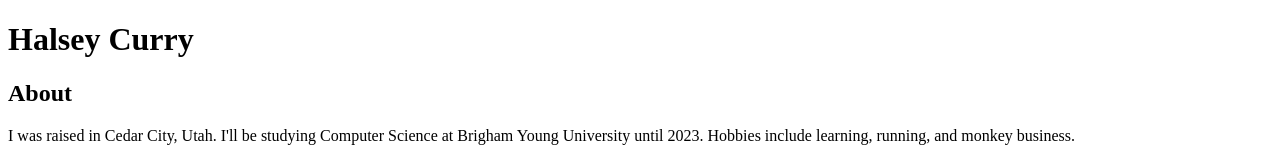
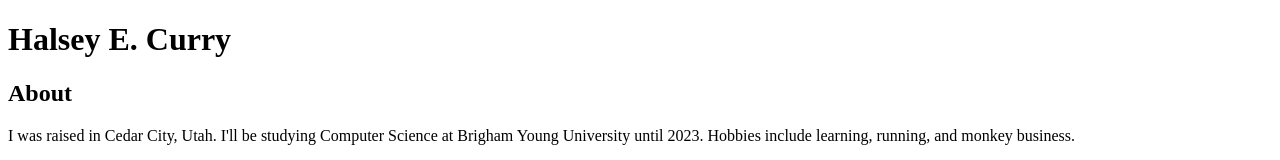
Before and after one commit to halseyec/Portfolio, a plain HTML site: page index.html in a window 1280 px wide. Shown: the top 160 px of the page. Drawn offline with Linux system fonts and the light colour scheme.

Commit message:
second commit

```diff
--- a/index.html
+++ b/index.html
@@ -4,7 +4,7 @@
     <title>Halsey Curry</title>
   </head>
   <body>
-    <h1>Halsey Curry</h1>
+    <h1>Halsey E. Curry</h1>
 
     <h2>About</h2>
     <p>I was raised in Cedar City, Utah.
```
